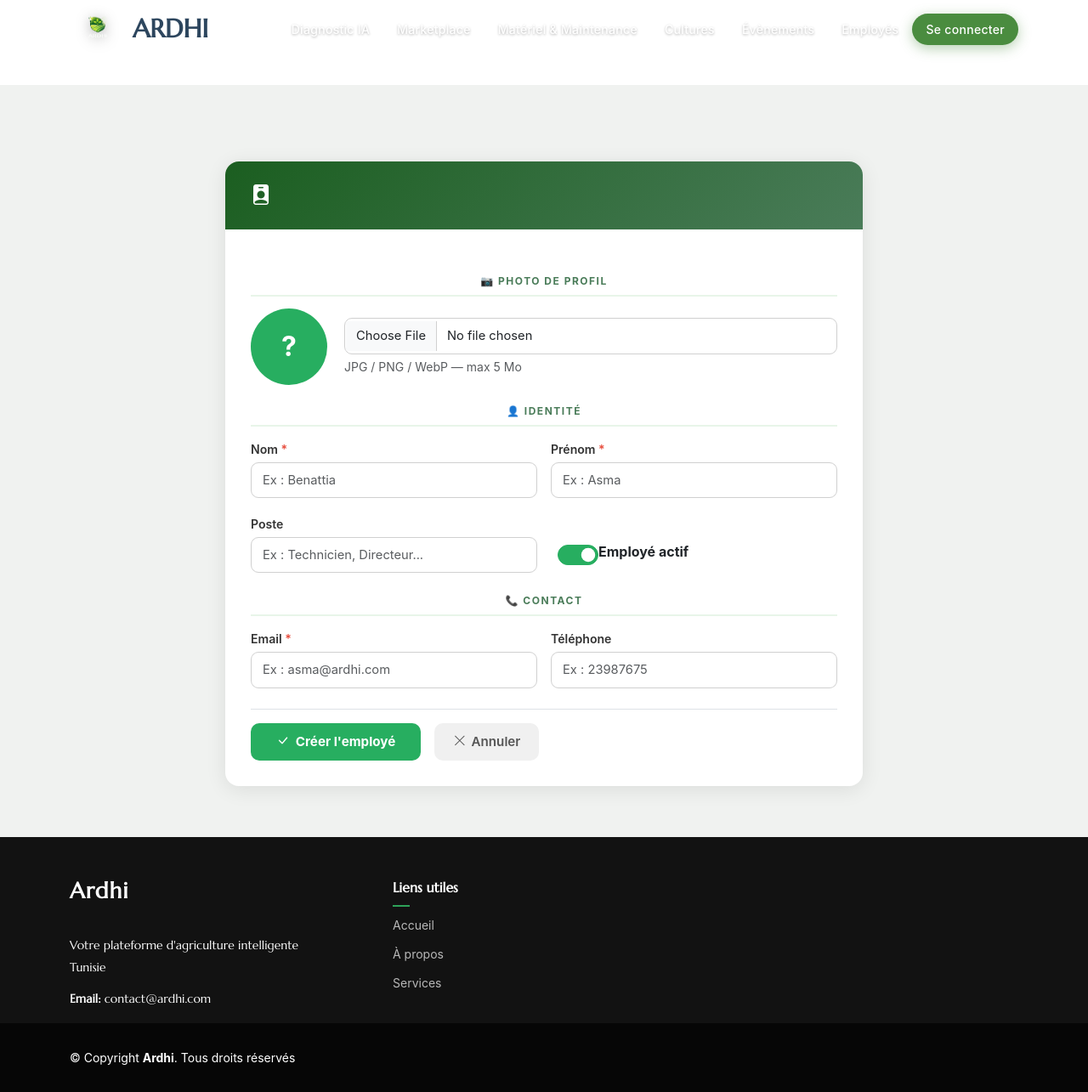
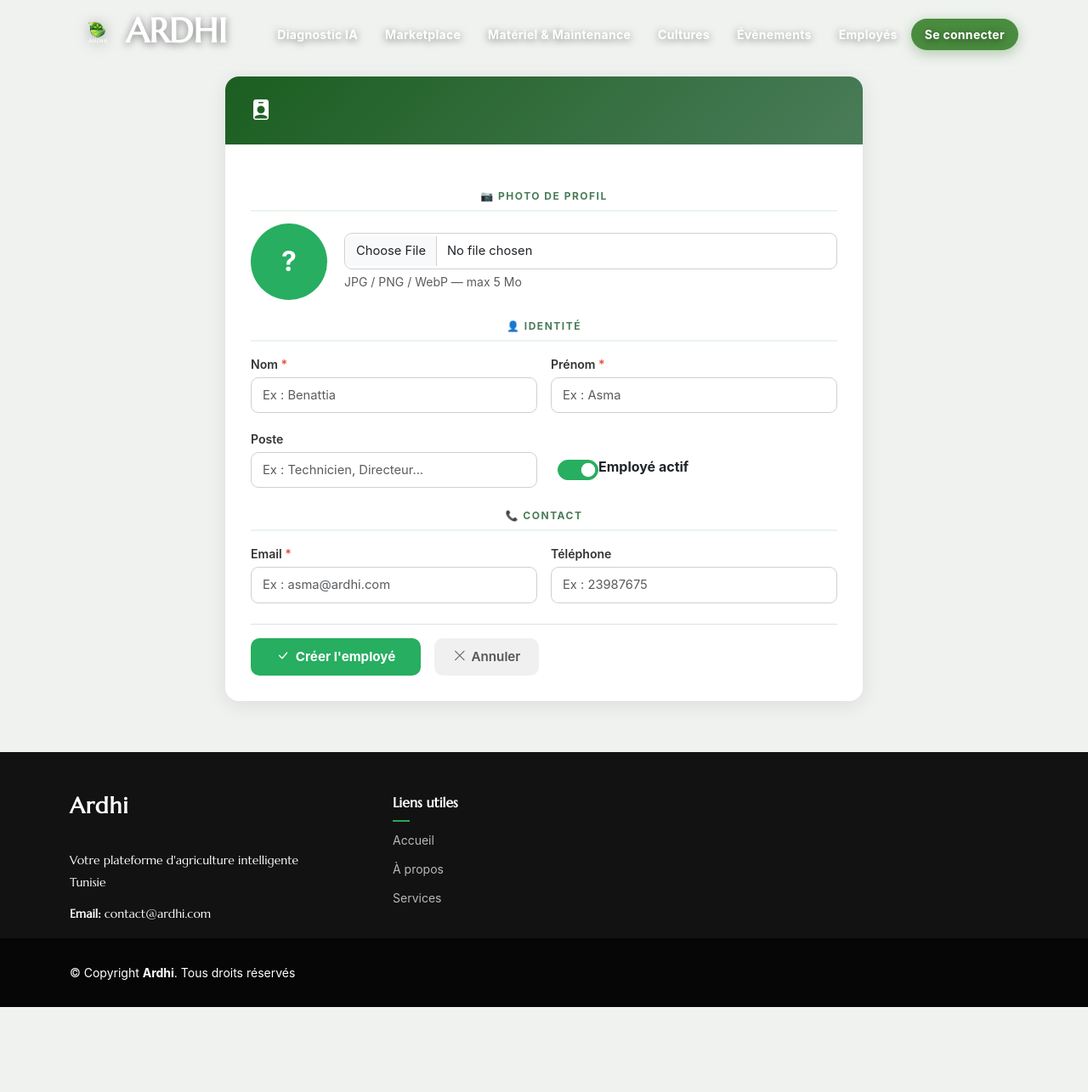
Before and after one commit to hjsad00/Esprit-PIDEV-3A18-2526-ArdhiWEB, a Symfony app: template templates/EmployeTache/employe/form.html.twig in a window 1280 px wide. Shown: the whole page at 85% size. After the commit the page ends 1185 px from the top, so only its background shows below. Run offline with Twig, Linux system fonts and the light colour scheme; the template is opened without the code that fills it, so the values that code supplies are empty; some libraries are stand-ins or nearby versions.

Commit message:
correction css

```diff
--- a/templates/base.html.twig
+++ b/templates/base.html.twig
@@ -26,9 +26,46 @@
   <link href="{{ asset('assets/css/main.css') }}" rel="stylesheet">
 
   {% block stylesheets %}{% endblock %}
+
+  <style>
+    /* Correction Ultime Header - Priorité Maximale */
+    body.premium-header-active #header.header {
+      background: transparent !important;
+      background-color: transparent !important;
+      transition: all 0.4s ease-in-out !important;
+      border-bottom: 1px solid rgba(255, 255, 255, 0.15) !important;
+      box-shadow: none !important;
+      backdrop-filter: none !important;
+    }
+
+    /* Texte et titres en Blanc pur */
+    body.premium-header-active #header.header .sitename,
+    body.premium-header-active #header.header .navmenu ul li a {
+      color: #ffffff !important;
+      text-shadow: 0 2px 10px rgba(0,0,0,0.5) !important;
+      opacity: 1 !important;
+      font-weight: 700 !important;
+    }
+
+    /* État au scroll : Effet verre foncé très classe pour Ardhi */
+    body.premium-header-active.scrolled #header.header {
+      background: rgba(26, 45, 27, 0.95) !important; /* Vert Noir Ardhi Premium */
+      backdrop-filter: blur(25px) saturate(180%) !important;
+      -webkit-backdrop-filter: blur(25px) saturate(180%) !important;
+      padding: 10px 0 !important;
+      border-bottom: 1px solid rgba(255, 255, 255, 0.1) !important;
+      box-shadow: 0 4px 40px rgba(0,0,0,0.4) !important;
+    }
+
+    /* Sécurité pour le logo et les icônes */
+    body.premium-header-active #header.header .mobile-nav-toggle,
+    body.premium-header-active #header.header i {
+      color: #ffffff !important;
+    }
+  </style>
 </head>
 
-<body class="{% block body_class %}index-page{% endblock %}">
+<body class="{% block body_class %}index-page{% endblock %} premium-header-active">
 
   <header id="header" class="header d-flex align-items-center fixed-top">
     <div class="container-fluid container-xl position-relative d-flex align-items-center justify-content-between">
@@ -75,7 +112,7 @@
     </div>
   </header>
 
-  <main class="main" style="min-height: 70vh; margin-top: 100px;">
+  <main class="main" style="min-height: 70vh;">
     {% if app.flashes|length > 0 %}
       <div class="container mt-3">
         {% for label, messages in app.flashes %}
```
Also changed, not shown: public/assets/css/materiel/materiel.css.
